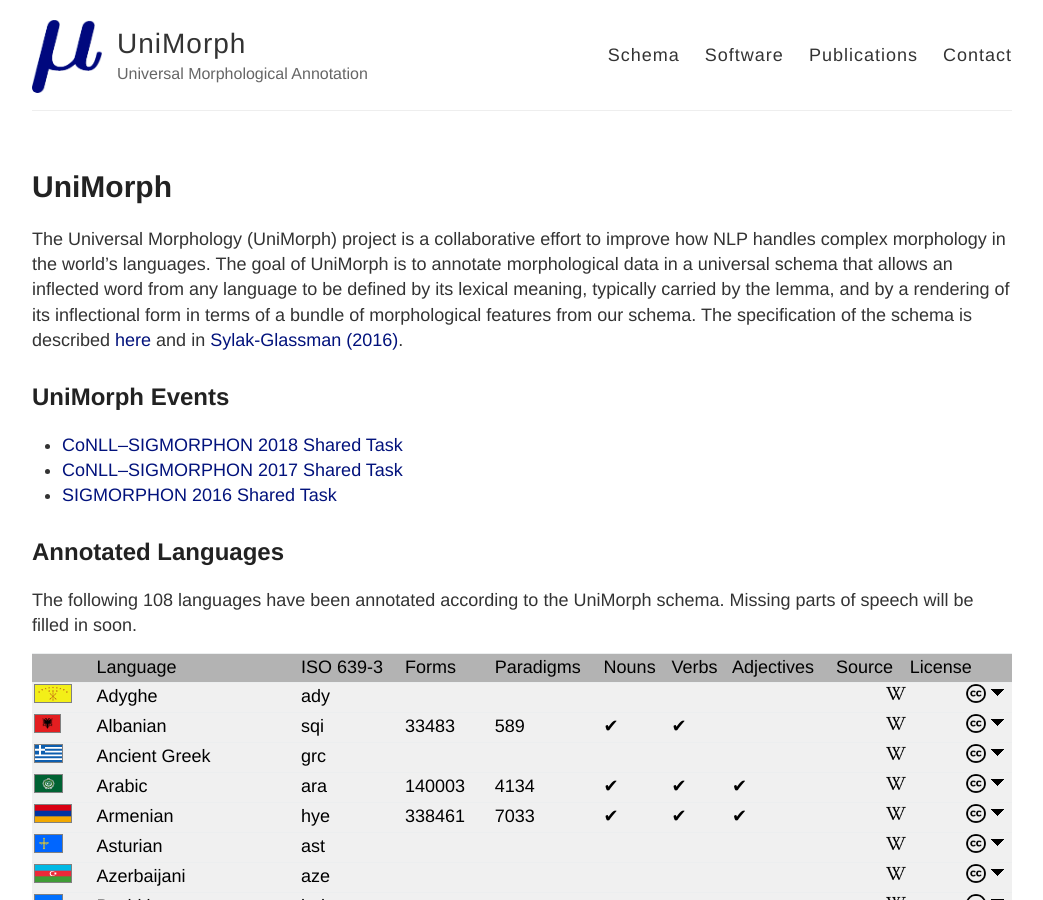
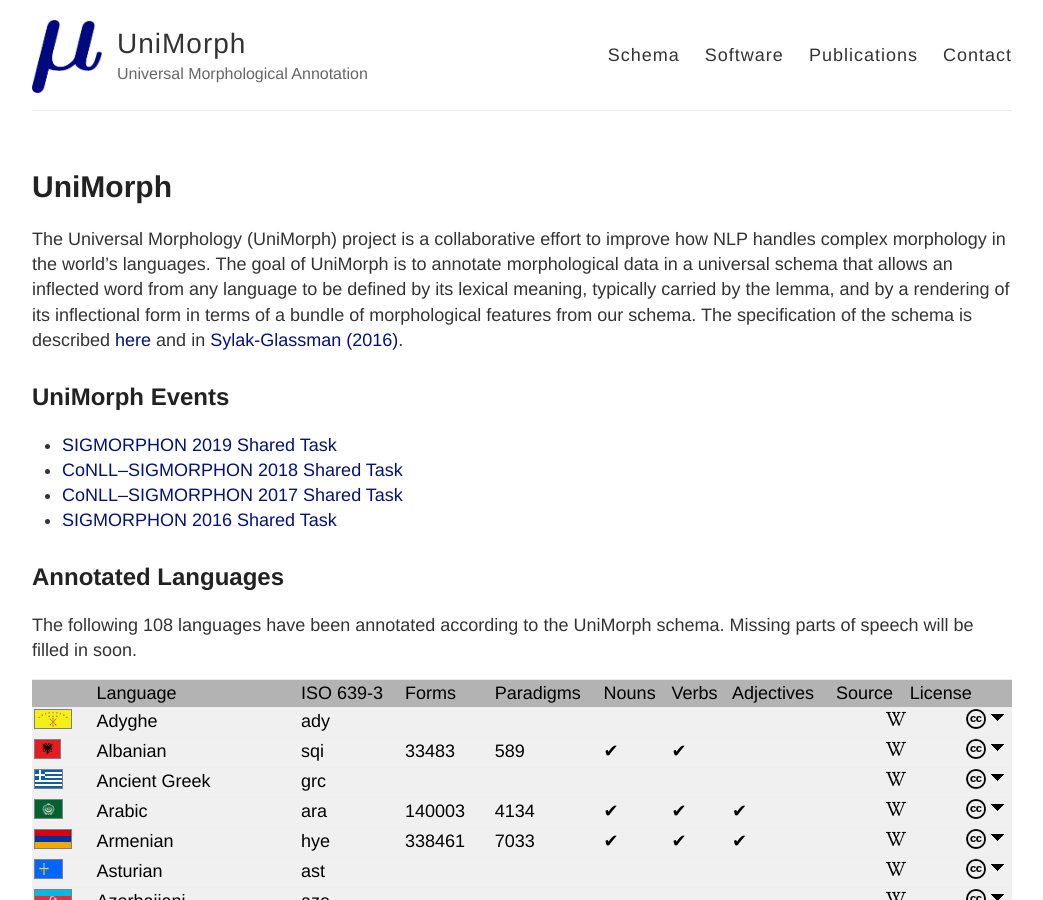
Before and after one commit to unimorph/unimorph.github.io, a Jekyll site: the page built from index.md, in a window 1280 px wide and 900 px high. Shown: the whole window, without its empty margins (118-1161 px from the left). Built offline with Jekyll 4.4.1, drawn with Linux system fonts in a browser that asks for light colours; nearby versions of some CDN libraries.

```diff
--- a/_data/languages.yml
+++ b/_data/languages.yml
@@ -305,6 +305,7 @@
 
 - name: Greenlandic
   iso: kal
+  flag: GL.svg
 
 - name: Ingrian
   iso: izh
--- a/index.md
+++ b/index.md
@@ -39,6 +39,7 @@ The specification of the schema is described [here]({{ site.baseurl }}/schema) a
 
 ## UniMorph Events
 
+- [SIGMORPHON 2019 Shared Task](https://sigmorphon.github.io/sharedtasks/2019/)
 - [CoNLL–SIGMORPHON 2018 Shared Task](https://sigmorphon.github.io/sharedtasks/2018/)
 - [CoNLL–SIGMORPHON 2017 Shared Task](https://sigmorphon.github.io/sharedtasks/2017/)
 - [SIGMORPHON 2016 Shared Task](https://sigmorphon.github.io/sharedtasks/2016/)
```
